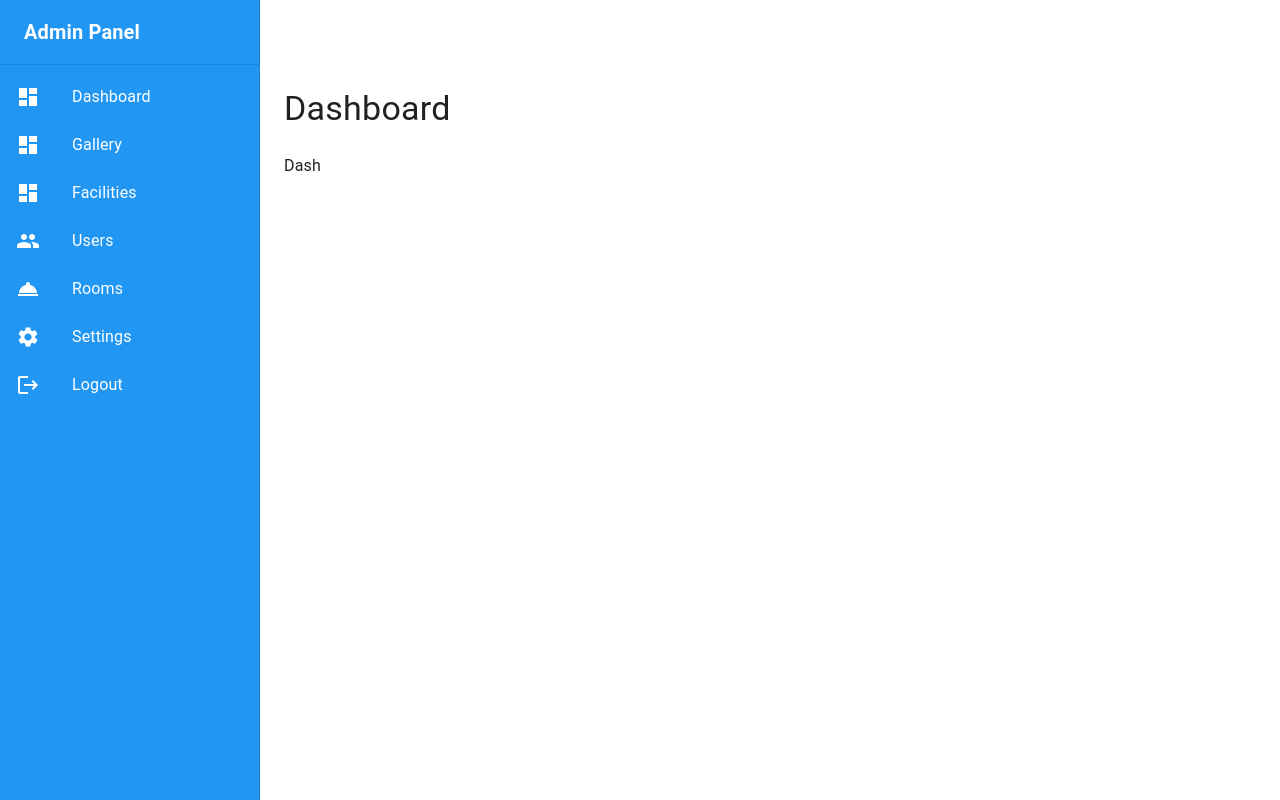
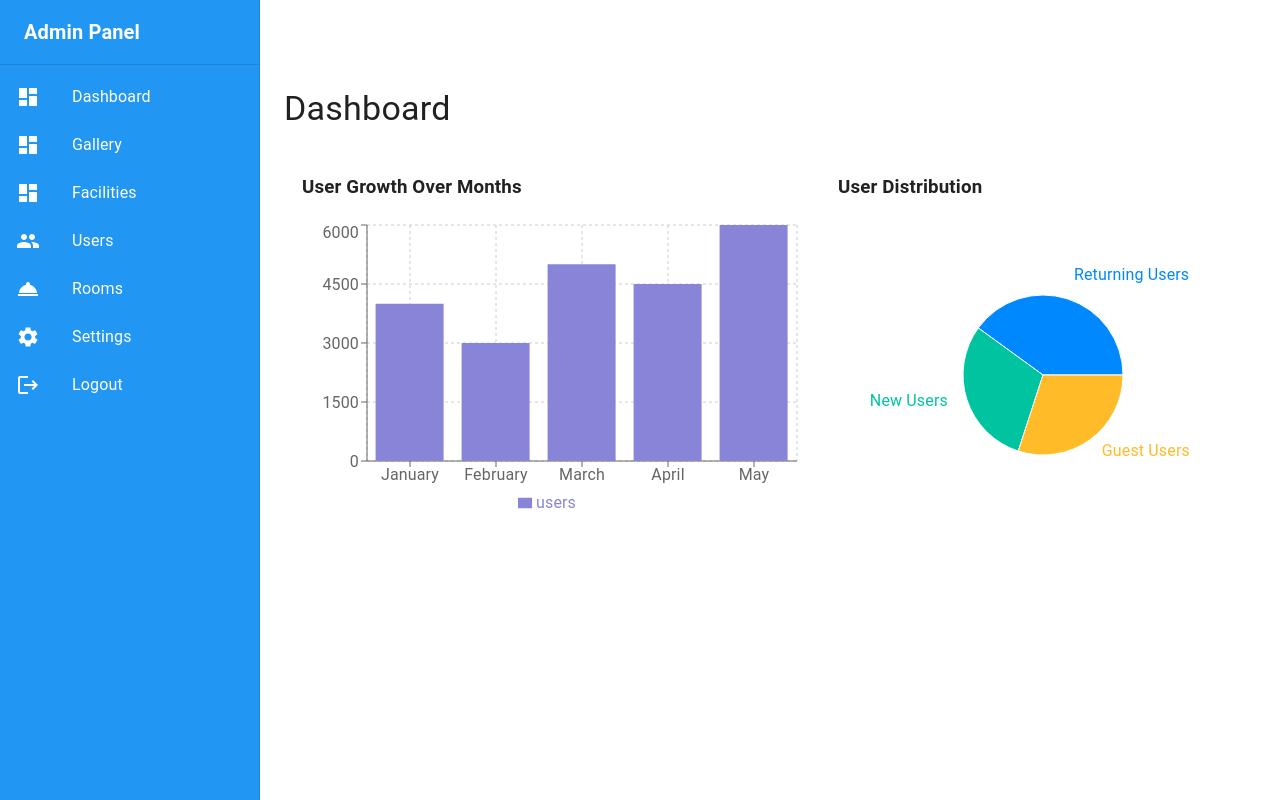
Before and after one commit to AlsonAfrica/Hotel-Admin-Panel, a React (Vite) app: page /AdminPanel in a window 1280 px wide. Built offline with nearby package versions, Linux system fonts and the light colour scheme.

Commit message:
Installations: installed recharts dependencies

```diff
--- a/package.json
+++ b/package.json
@@ -17,7 +17,8 @@
     "firebase": "^10.13.1",
     "react": "^18.3.1",
     "react-dom": "^18.3.1",
-    "react-router-dom": "^6.26.1"
+    "react-router-dom": "^6.26.1",
+    "recharts": "^2.12.7"
   },
   "devDependencies": {
     "@eslint/js": "^9.9.0",
--- a/src/Components/Dashboard.jsx
+++ b/src/Components/Dashboard.jsx
@@ -1,8 +1,70 @@
+import React from "react";
+import {
+    BarChart,
+    Bar,
+    XAxis,
+    YAxis,
+    CartesianGrid,
+    Tooltip,
+    Legend,
+    PieChart,
+    Pie,
+    Cell,
+} from "recharts";
+
+const userData = [
+    { name: "January", users: 4000 },
+    { name: "February", users: 3000 },
+    { name: "March", users: 5000 },
+    { name: "April", users: 4500 },
+    { name: "May", users: 6000 },
+];
+
+const pieData = [
+    { name: "Returning Users", value: 400 },
+    { name: "New Users", value: 300 },
+    { name: "Guest Users", value: 300 },
+];
+
+const COLORS = ["#0088FE", "#00C49F", "#FFBB28"];
+
 const DashBoard = () => {
     return (
-    <div>
-    <p>Dash</p>
-    </div> );
-}
+        <div>
+            <div style={{ display: "flex", justifyContent: "space-around" }}>
+                <div>
+                    <h3>User Growth Over Months</h3>
+                    <BarChart width={500} height={300} data={userData}>
+                        <CartesianGrid strokeDasharray="3 3" />
+                        <XAxis dataKey="name" />
+                        <YAxis />
+                        <Tooltip />
+                        <Legend />
+                        <Bar dataKey="users" fill="#8884d8" />
+                    </BarChart>
+                </div>
+                <div>
+                    <h3>User Distribution</h3>
+                    <PieChart width={400} height={300}>
+                        <Pie
+                            data={pieData}
+                            cx={200}
+                            cy={150}
+                            labelLine={false}
+                            label={entry => entry.name}
+                            outerRadius={80}
+                            fill="#8884d8"
+                        >
+                            {pieData.map((entry, index) => (
+                                <Cell key={`cell-${index}`} fill={COLORS[index % COLORS.length]} />
+                            ))}
+                        </Pie>
+                        <Tooltip />
+                    </PieChart>
+                </div>
+            </div>
+        </div>
+    );
+};
 
 export default DashBoard;
```
Also changed, not shown: 1 other file (tests, documents, lock files or other folders).
